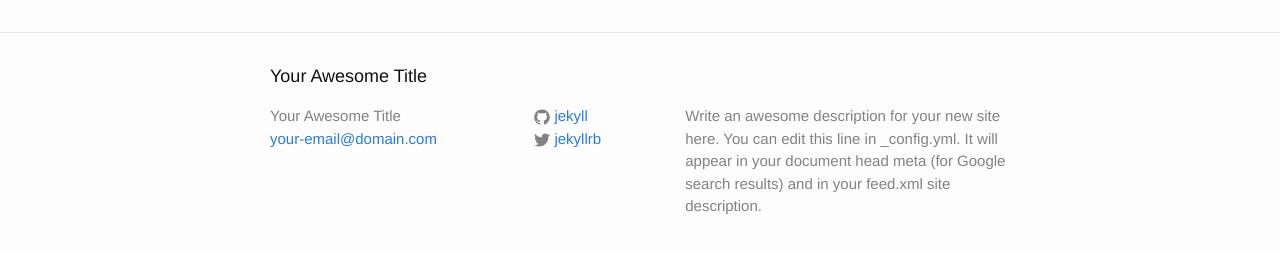
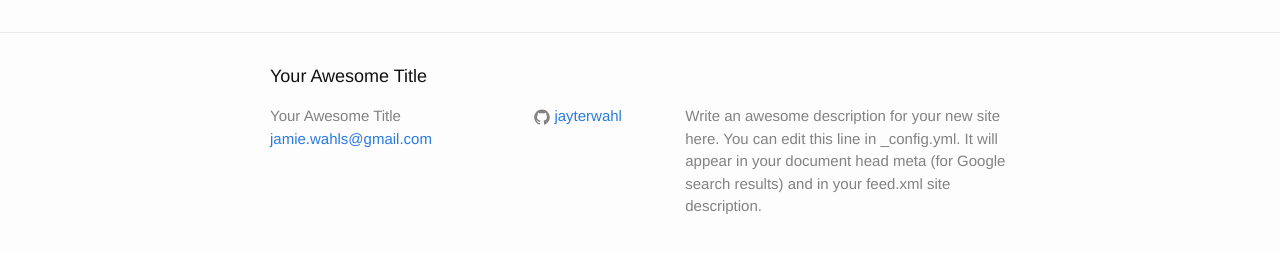
Before and after one commit to jayterwahl/author-website.github.io, a Jekyll site: the page built from index.html, in a window 1280 px wide. Shown: the part 264-517 px from the top of the page. Built offline with Jekyll 4.4.1, drawn with Linux system fonts in a browser that asks for light colours.

Commit message:
update contact information

```diff
--- a/_config.yml
+++ b/_config.yml
@@ -7,15 +7,14 @@
 
 # Site settings
 title: Your Awesome Title
-email: your-email@domain.com
+email: jamie.wahls@gmail.com
 description: > # this means to ignore newlines until "baseurl:"
   Write an awesome description for your new site here. You can edit this
   line in _config.yml. It will appear in your document head meta (for
   Google search results) and in your feed.xml site description.
 baseurl: "" # the subpath of your site, e.g. /blog
 url: "http://yourdomain.com" # the base hostname & protocol for your site
-twitter_username: jekyllrb
-github_username:  jekyll
+github_username:  jayterwahl
 
 # Build settings
 markdown: kramdown
```
